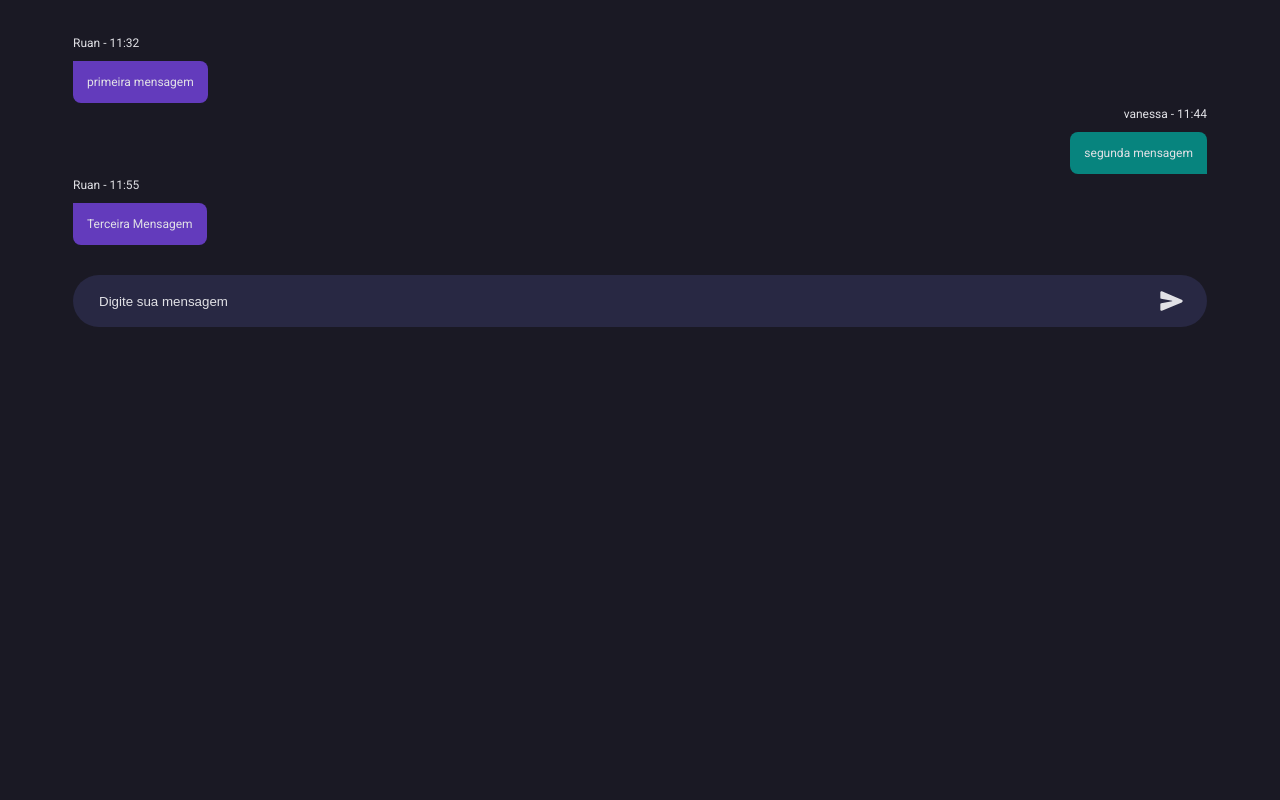
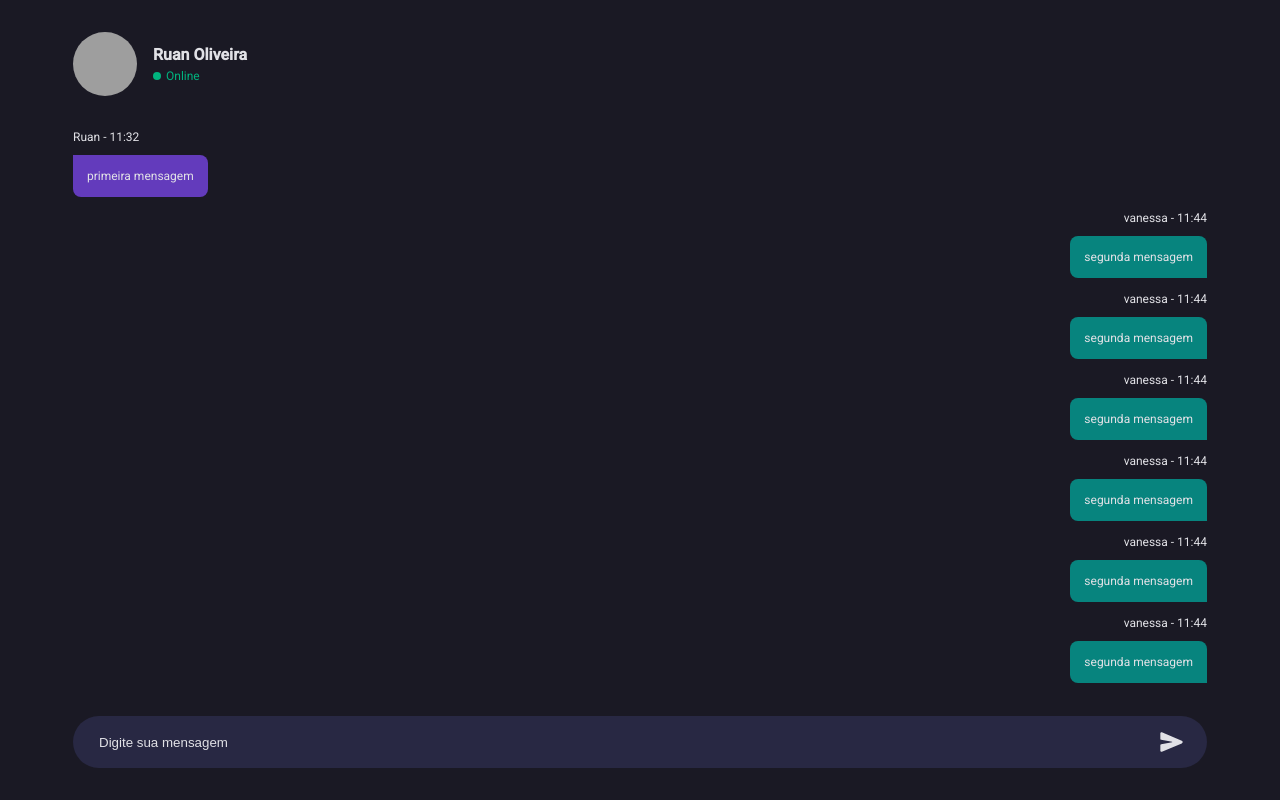
Before and after one commit to r-amaral/ReactJs-Real_Time_Chat--Client, a React (Vite) app: page / in a window 1280 px wide. Built offline with nearby package versions, Linux system fonts and the light colour scheme; grey boxes are pictures that could not be loaded.

Commit message:
feat: implementando wrappers e estilizando scroll

```diff
--- a/src/View/Room/Room.tsx
+++ b/src/View/Room/Room.tsx
@@ -2,11 +2,15 @@ import React from "react";
 import PageTemplateWrapper from "../Components/PageTemplate";
 import InputMessage from "../Components/InputMessage";
 import Message from "../Components/Message";
-import { MessagesWrapper } from "./styles";
+import { InputWrapper, MessagesWrapper, ProfileWrapper } from "./styles";
+import Profile from "../Components/Profile";
 
 export const Room = () => {
   return (
     <PageTemplateWrapper>
+      <ProfileWrapper>
+        <Profile profileName="Ruan Oliveira" />
+      </ProfileWrapper>
       <MessagesWrapper>
         <Message
           user={false}
@@ -15,6 +19,17 @@ export const Room = () => {
           message="primeira mensagem"
         />
         <Message user name="vanessa" time="11:44" message="segunda mensagem" />
+        <Message user name="vanessa" time="11:44" message="segunda mensagem" />
+        <Message user name="vanessa" time="11:44" message="segunda mensagem" />
+        <Message user name="vanessa" time="11:44" message="segunda mensagem" />
+        <Message user name="vanessa" time="11:44" message="segunda mensagem" />
+        <Message user name="vanessa" time="11:44" message="segunda mensagem" />
+        <Message user name="vanessa" time="11:44" message="segunda mensagem" />
+        <Message user name="vanessa" time="11:44" message="segunda mensagem" />
+        <Message user name="vanessa" time="11:44" message="segunda mensagem" />
+        <Message user name="vanessa" time="11:44" message="segunda mensagem" />
+        <Message user name="vanessa" time="11:44" message="segunda mensagem" />
+        <Message user name="vanessa" time="11:44" message="segunda mensagem" />
         <Message
           user={false}
           name="Ruan"
@@ -22,7 +37,7 @@ export const Room = () => {
           message="Terceira Mensagem"
         />
       </MessagesWrapper>
-
+      <InputWrapper>
         <InputMessage
           onChange={() => {
             null;
@@ -31,6 +46,7 @@ export const Room = () => {
             null;
           }}
         />
+      </InputWrapper>
     </PageTemplateWrapper>
   );
 };
--- a/src/View/Room/styles.ts
+++ b/src/View/Room/styles.ts
@@ -4,4 +4,32 @@ export const MessagesWrapper = styled.div`
   display: flex;
   flex-direction: column;
   width: 100%;
+  gap: 10px;
+  padding-right: 2%;
+  overflow: auto;
+  max-height: calc(80vh - 82px);
+
+  ::-webkit-scrollbar {
+    padding-left: 10px;
+    width: 10px;
+  }
+
+  ::-webkit-scrollbar-thumb {
+    background-color: rgb(64, 37, 122);
+    border-radius: 88px;
+  }
+
+  ::-webkit-scrollbar-thumb:hover {
+    background-color: rgb(91, 58, 161);
+  }
 `;
+
+export const ProfileWrapper = styled.div`
+  max-height: 10vh;
+`;
+
+export const InputWrapper = styled.div`
+  display: flex;
+  align-items: center;
+  max-height: 10vh;
+`;
```
Lines whose indentation alone changed are shown as unchanged.
